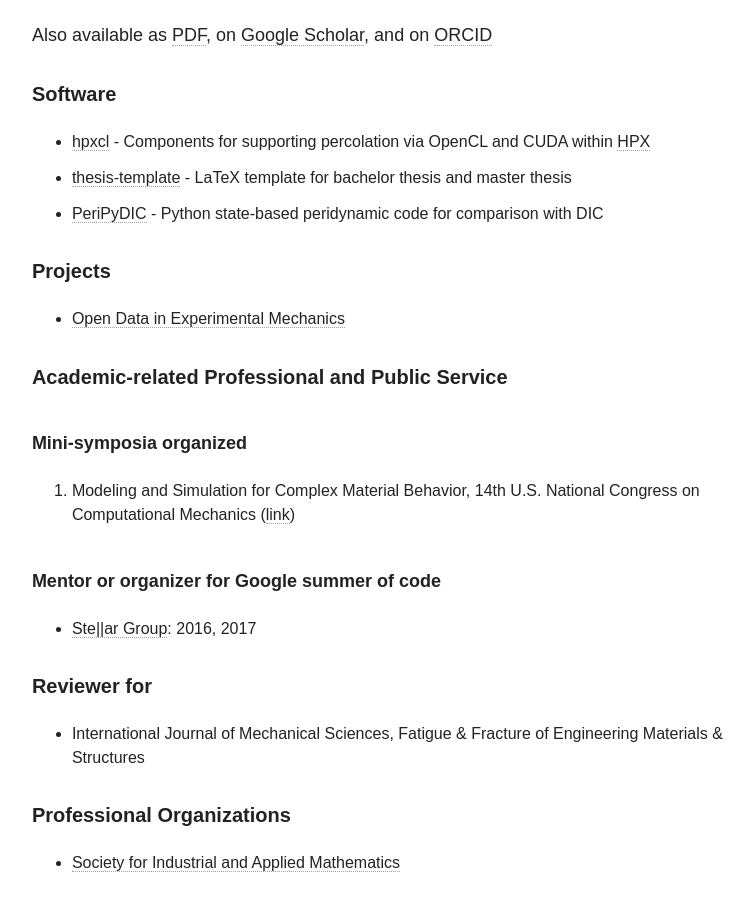
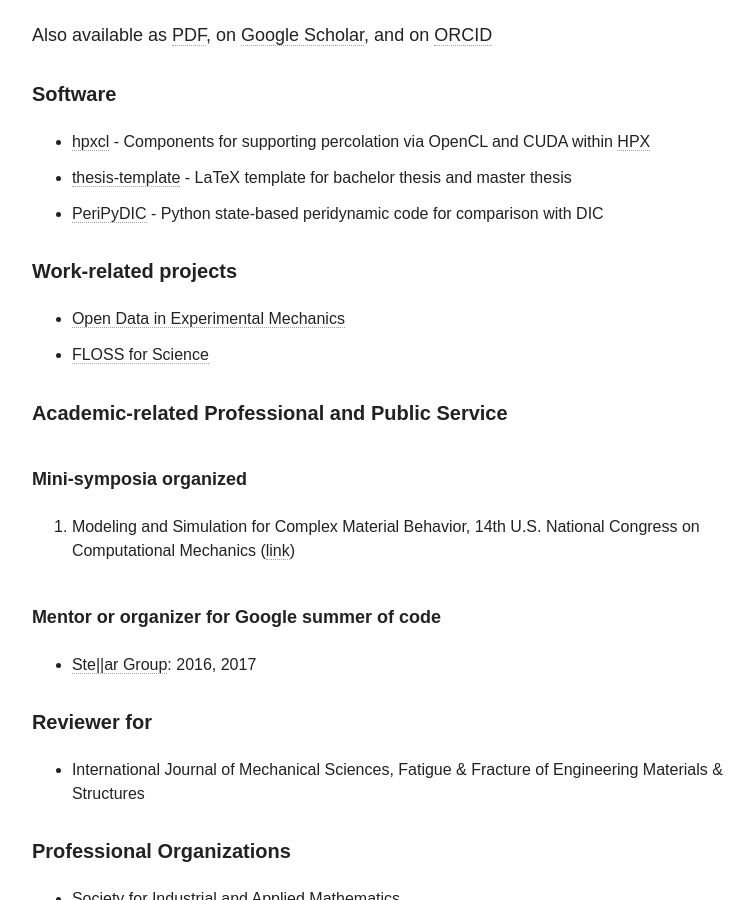
Before and after one commit to diehlpk/diehlpk.github.io, a Jekyll site: the page built from cv/index.md, in a window 1280 px wide and 900 px high, scrolled down 4020 px. Shown: the whole window, without its empty margins (254-1008 px from the left). Built offline with Jekyll 4.4.1, drawn with Linux system fonts in a browser that asks for light colours; nearby versions of some CDN libraries; some web fonts are replaced.

Commit message:
Update CV

```diff
--- a/cv/index.md
+++ b/cv/index.md
@@ -114,8 +114,9 @@
 * [thesis-template](https://github.com/diehlpk/thesis-template) - LaTeX template for bachelor thesis and master thesis
 * [PeriPyDIC](https://github.com/lm2-poly/PeriPyDIC) - Python state-based peridynamic code for comparison with DIC
 
-##### Projects
+##### Work-related projects
 * [Open Data in Experimental Mechanics](https://opendataexpmechanics.github.io/)
+* [FLOSS for Science](https://flossforscience.github.io/)
 
 ##### Academic-related Professional and Public Service
 
```
